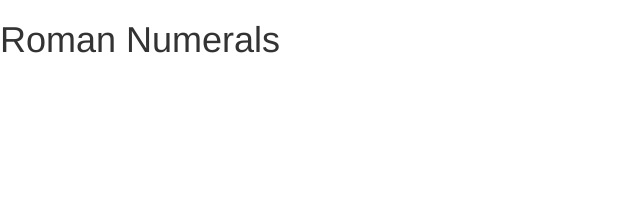
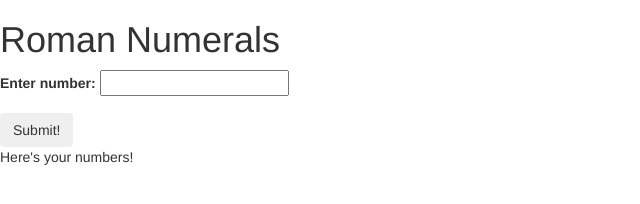
Before and after one commit to marialagunero/romannumerals3, a plain HTML site: page index.html in a window 1280 px wide. Shown: the whole page, without its empty margins (0-640 px from the left). Drawn offline with Linux system fonts and the light colour scheme.

Commit message:
add form, labels, button and result elements to html

```diff
--- a/index.html
+++ b/index.html
@@ -9,6 +9,20 @@
 </head>
 <body>
   <h1>Roman Numerals</h1>
+  <form id="form">
+    <div class="form-group">
+    <label for="numbers">Enter number:
+    </label>
+    <input id="numbers" type="text">
+    </div>
+
+    <button type="submit" class="btn">Submit!</button>
+
+  </form>
+
+  <div id="result">
+    <p>Here's your numbers!</p>
+  </div>
 
 </body>
 </html>
```
